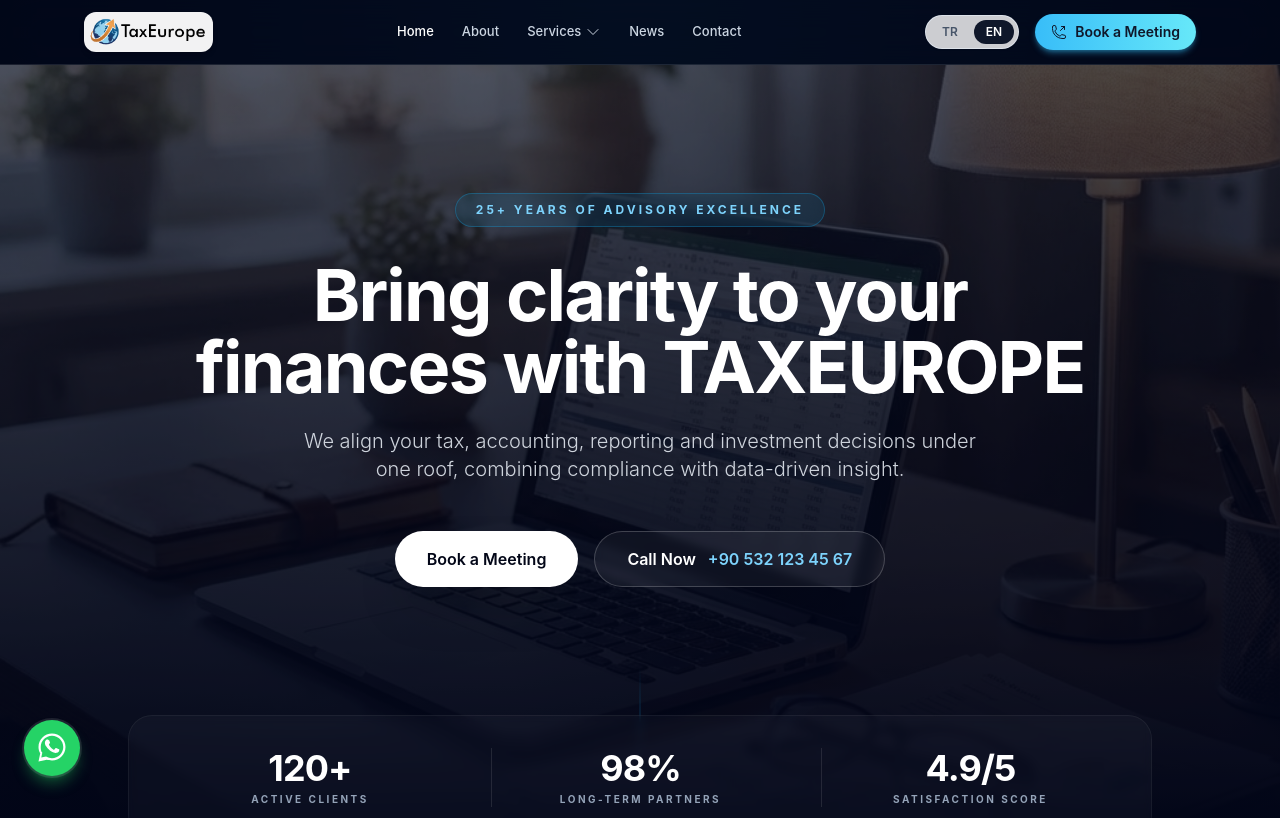
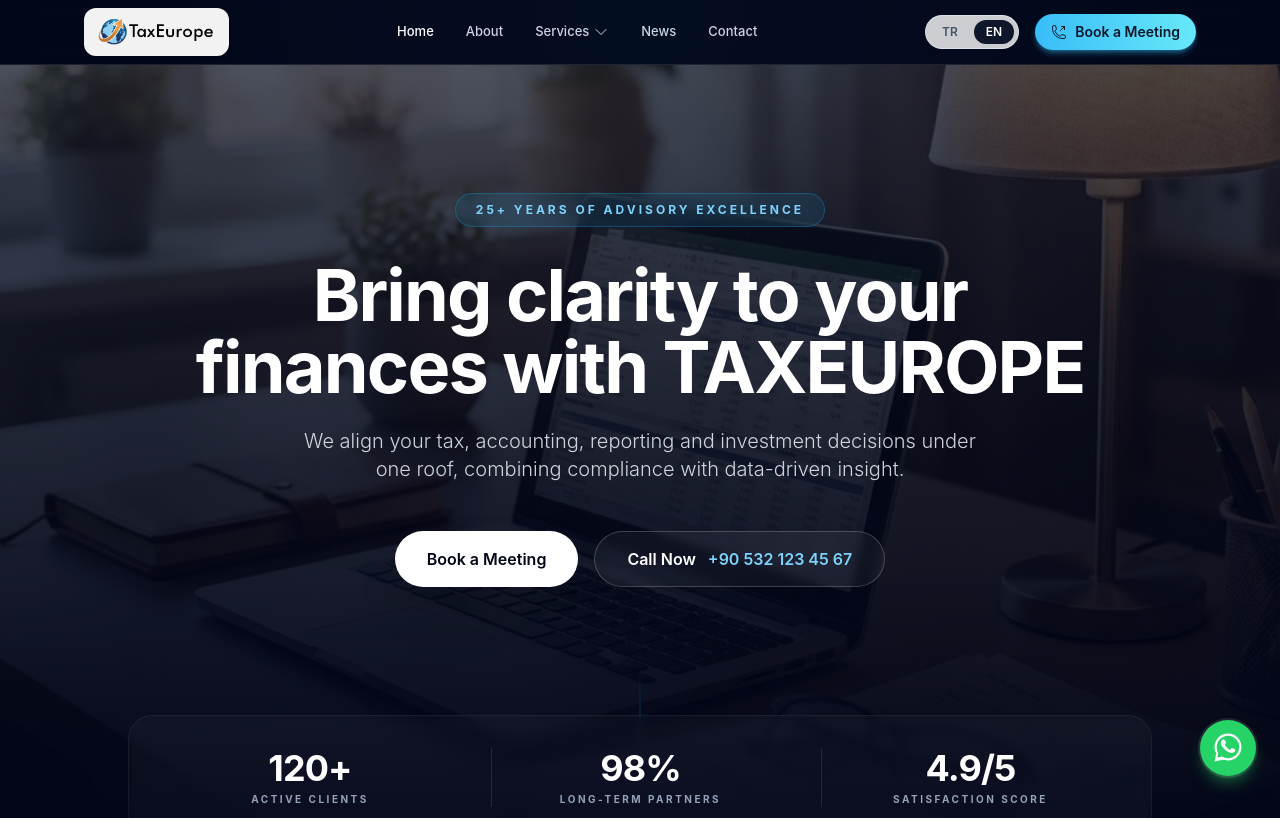
Before and after one commit to Vayvoda098/taxLine-website, a React (Create React App) app: page / in a window 1280 px wide. Shown: the top 818 px of the page. Built offline with nearby package versions, Linux system fonts and the light colour scheme.

Commit message:
dropdown değişti

```diff
--- a/src/components/Navbar.tsx
+++ b/src/components/Navbar.tsx
@@ -65,8 +65,8 @@
     <header className="sticky top-0 z-30 border-b border-white/10 bg-slate-950/70 text-white backdrop-blur-xl">
       <div className="mx-auto flex h-16 max-w-6xl items-center justify-between px-5">
         {/* LOGO ALANI */}
-        <Link to="/" className="flex items-center gap-3" onClick={() => setMenuOpen(false)}>
-          <div className="rounded-xl bg-white/95 px-0 py-0 shadow-md">
+        <Link to="/" className="flex items-center gap-3 shrink-0" onClick={() => setMenuOpen(false)}>
+          <div className="rounded-xl bg-white/95 px-2 py-1 shadow-md">
             <img
               src={`${process.env.PUBLIC_URL}/img/TaxEuropeLogo.png`}
               alt={t('brand')}
@@ -76,7 +76,7 @@
         </Link>
 
         {/* MASAÜSTÜ MENÜ */}
-        <nav className="hidden items-center gap-7 text-[13px] font-medium text-slate-200 md:flex">
+        <nav className="hidden items-center gap-6 text-[13px] font-medium text-slate-200 lg:flex xl:gap-8">
           {links.map((link) => {
             if (link.hasDropdown) {
               return (
@@ -108,11 +108,11 @@
 
                   {/* DROPDOWN - OPAK VE NET GÖRÜNÜM */}
                   {servicesOpen && (
-                    <div className="absolute left-1/2 -translate-x-1/2 top-full w-80 pt-2 animate-in fade-in slide-in-from-top-2 duration-200">
+                    <div className="absolute left-1/2 -translate-x-1/2 top-full w-[600px] pt-2 animate-in fade-in slide-in-from-top-2 duration-200">
                       {/* Opak arkaplan katmanı */}
                       <div className="rounded-2xl border-2 border-sky-500/30 bg-slate-900 p-3 shadow-2xl shadow-sky-500/20 backdrop-blur-xl">
                         {/* Menü öğeleri */}
-                        <div className="flex flex-col gap-1 ">
+                        <div className="grid grid-cols-2 gap-2">
                           {t('services.detailed.items', { returnObjects: true })
                             .slice(0, 9)
                             .map((item: any, index: number) => (
@@ -165,7 +165,7 @@
         </nav>
 
         {/* SAĞ TARAF AKSİYONLAR */}
-        <div className="hidden items-center gap-4 md:flex">
+        <div className="hidden items-center gap-4 lg:flex">
           <LanguageSwitch />
           <Link
             to="/iletisim"
@@ -178,7 +178,7 @@
 
         {/* MOBİL MENÜ BUTONU */}
         <button
-          className="inline-flex items-center justify-center rounded-full border border-white/20 p-2 text-white md:hidden"
+          className="inline-flex items-center justify-center rounded-full border border-white/20 p-2 text-white lg:hidden"
           aria-label="Toggle menu"
           onClick={() => setMenuOpen((prev) => !prev)}
         >
--- a/src/components/WhatsAppButton.tsx
+++ b/src/components/WhatsAppButton.tsx
@@ -10,7 +10,7 @@
       href={whatsappUrl}
       target="_blank"
       rel="noopener noreferrer"
-      className="fixed bottom-6 left-6 z-50 flex h-14 w-14 items-center justify-center rounded-full bg-[#25D366] text-white shadow-lg shadow-green-500/40 ring-2 ring-white/10 transition-transform hover:scale-110 md:block"
+      className="fixed bottom-6 right-6 z-50 flex h-14 w-14 items-center justify-center rounded-full bg-[#25D366] text-white shadow-lg shadow-green-500/40 ring-2 ring-white/10 transition-transform hover:scale-110 md:block"
     >
       <svg
         xmlns="http://www.w3.org/2000/svg"
```
